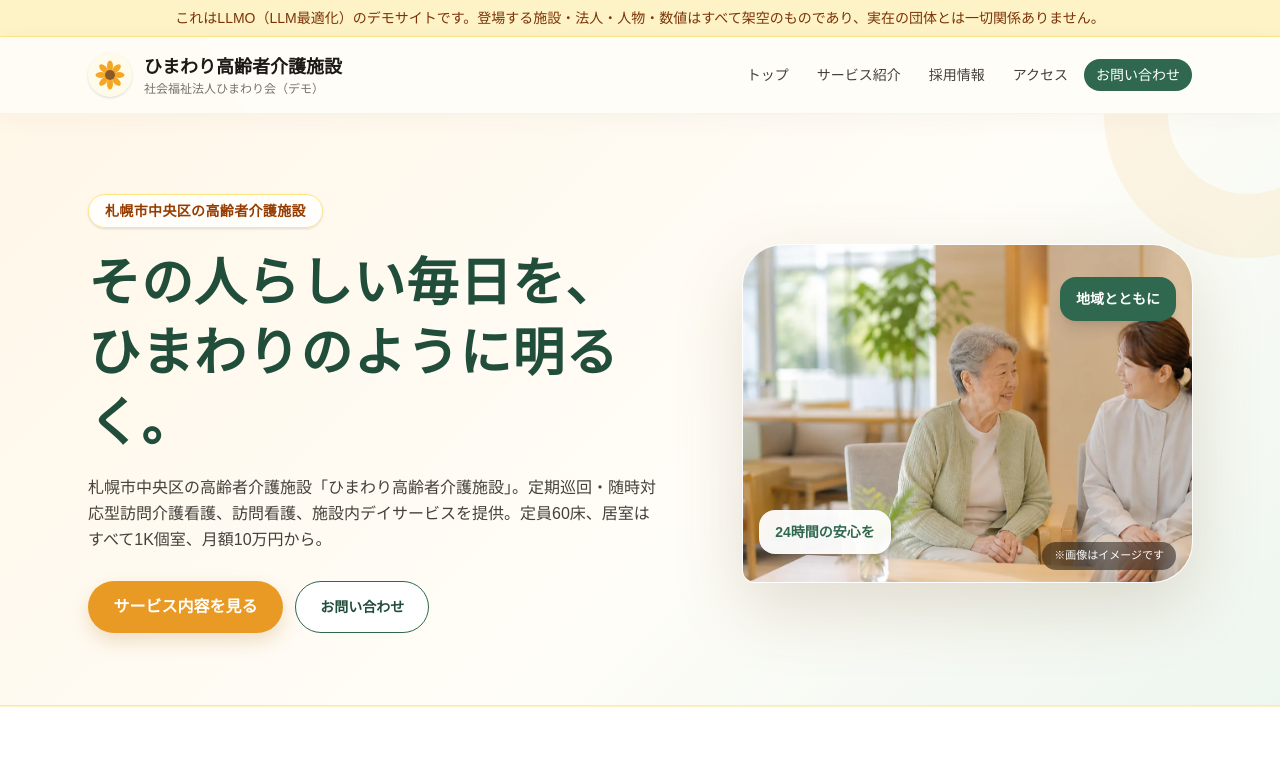
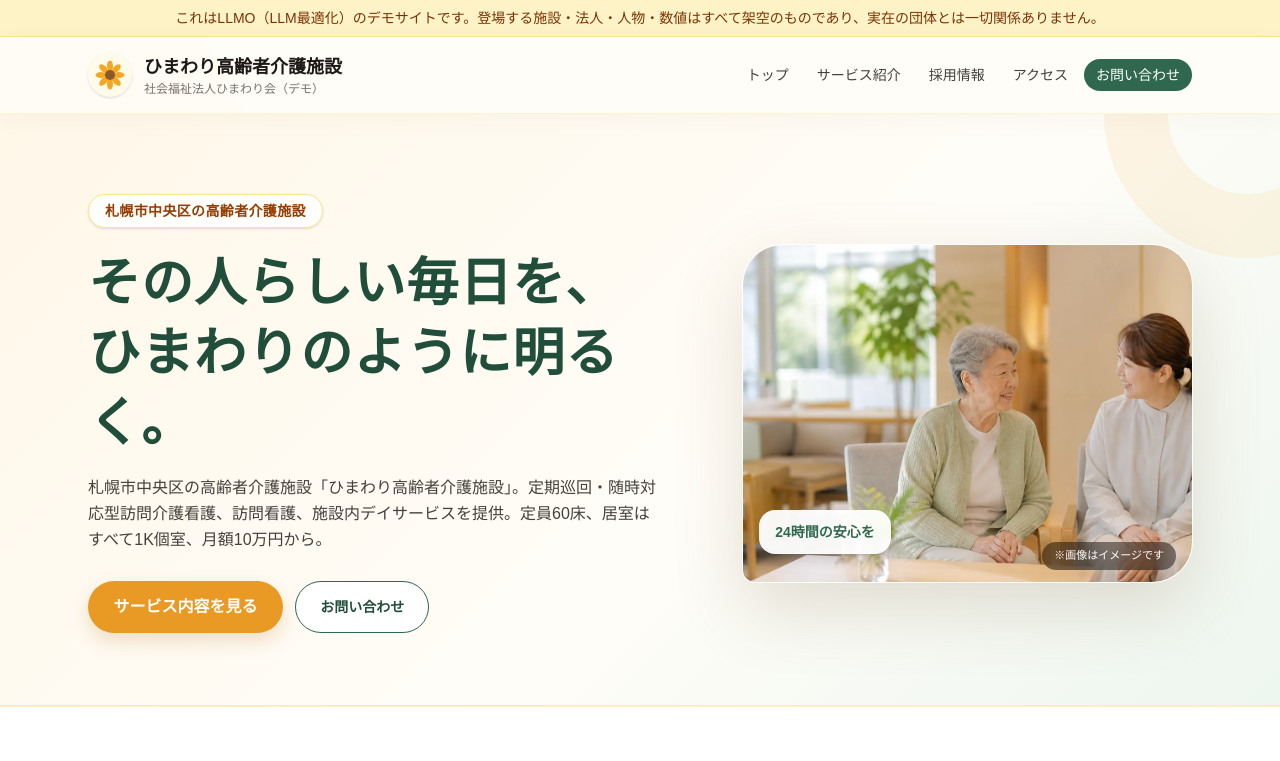
Before and after one commit to AUL-DoX/kaigo-llmo-demo, a Next.js app: page / in a window 1280 px wide. Shown: the top 761 px of the page. Built offline with nearby package versions, Linux system fonts and the light colour scheme.

Commit message:
ヒーロー画像の装飾ラベルを削除

```diff
--- a/src/app/page.tsx
+++ b/src/app/page.tsx
@@ -125,7 +125,6 @@ export default function Home() {
               />
               <figcaption className="absolute bottom-3 right-4 rounded-full bg-black/45 px-3 py-1 text-[11px] text-white backdrop-blur-sm">※画像はイメージです</figcaption>
               <div className="absolute left-4 bottom-7 rounded-2xl bg-white/95 px-4 py-3 text-sm font-semibold text-[#2f684f] shadow-lg">24時間の安心を</div>
-              <div className="absolute right-4 top-8 rounded-2xl bg-[#2f684f] px-4 py-3 text-sm font-semibold text-white shadow-lg">地域とともに</div>
             </figure>
           </div>
         </div>
```
